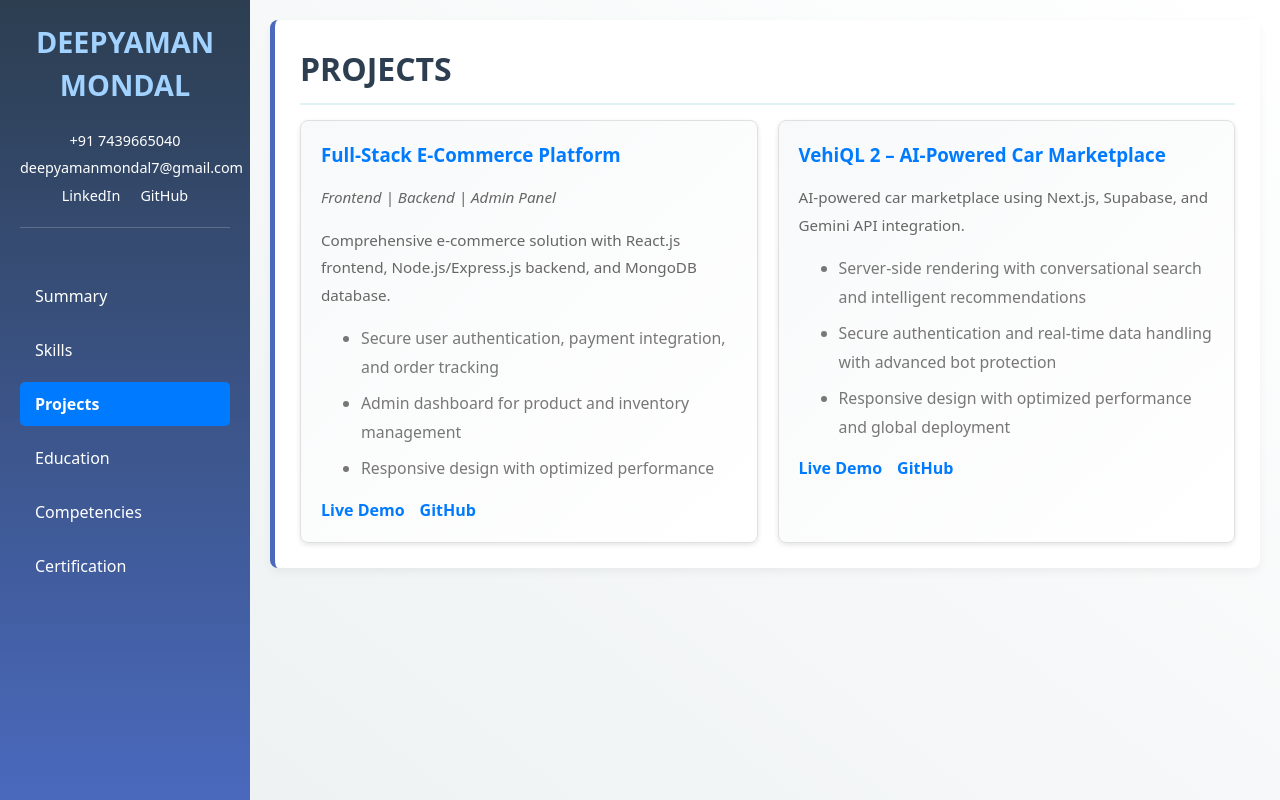
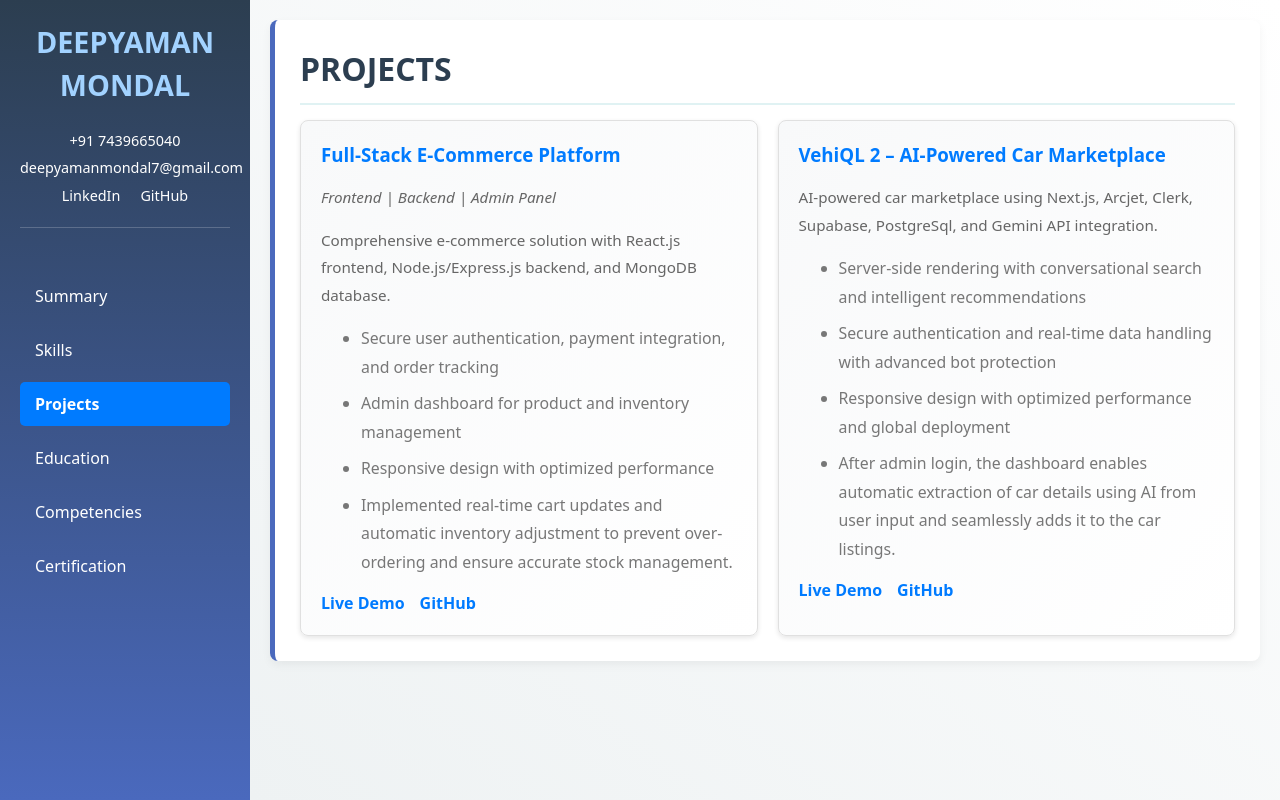
Before and after one commit to DevRony04/Portfolio, a React (Vite) app: page /projects in a window 1280 px wide. Built offline with nearby package versions, Linux system fonts and the light colour scheme.

Commit message:
some changes

```diff
--- a/src/data.js
+++ b/src/data.js
@@ -32,6 +32,7 @@ Let's connect and build something impactful together! 🚀`,
         "Secure user authentication, payment integration, and order tracking",
         "Admin dashboard for product and inventory management",
         "Responsive design with optimized performance",
+        "Implemented real-time cart updates and automatic inventory adjustment to prevent over-ordering and ensure accurate stock management."
       ],
       liveDemo: "https://ecommerce-frontend-omega-brown.vercel.app/",
       github: "https://github.com/DevRony04/ecommerce-app",
@@ -39,11 +40,12 @@ Let's connect and build something impactful together! 🚀`,
     {
       title: "VehiQL 2 – AI-Powered Car Marketplace",
       type: "",
-      description: "AI-powered car marketplace using Next.js, Supabase, and Gemini API integration.",
+      description: "AI-powered car marketplace using Next.js, Arcjet, Clerk, Supabase, PostgreSql, and Gemini API integration.",
       details: [
         "Server-side rendering with conversational search and intelligent recommendations",
         "Secure authentication and real-time data handling with advanced bot protection",
         "Responsive design with optimized performance and global deployment",
+        "After admin login, the dashboard enables automatic extraction of car details using AI from user input and seamlessly adds it to the car listings."
       ],
       liveDemo: "https://vehiql2-devrony04s-projects.vercel.app/",
       github: "https://github.com/DevRony04/vehiql2",
```
